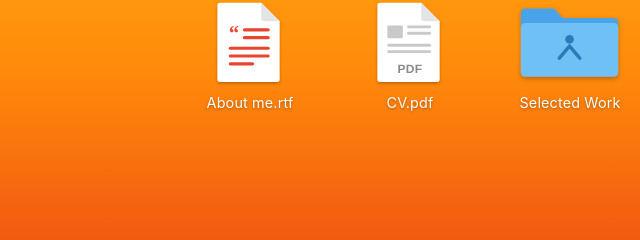
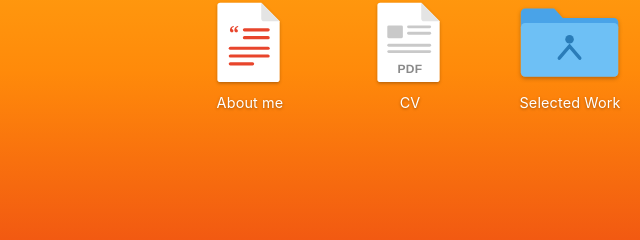
Before and after one commit to sahli-lab/sahli-lab.github.io, a plain HTML site: page index.html in a window 1280 px wide. Shown: the part 344-584 px from the top of the page, 150-790 px from the left. Drawn offline with Linux system fonts and the light colour scheme.

Commit message:
Add files via upload

```diff
--- a/index.html
+++ b/index.html
@@ -41,7 +41,7 @@
           </g>
         </svg>
       </span>
-      <span class="icon-label">About me.rtf</span>
+      <span class="icon-label">About me</span>
     </button>
 
     <button class="icon" data-window="cv">
@@ -62,7 +62,7 @@
                 font-size="17" font-weight="700" fill="#8a8a8a" letter-spacing="0.5">PDF</text>
         </svg>
       </span>
-      <span class="icon-label">CV.pdf</span>
+      <span class="icon-label">CV</span>
     </button>
 
     <button class="icon" data-window="work">
@@ -112,7 +112,7 @@
 <section class="window" id="win-about" hidden>
   <header class="titlebar">
     <button class="close" aria-label="Close">&times;</button>
-    <span class="title">About me.rtf</span>
+    <span class="title">About me</span>
   </header>
   <div class="content">
     <h2>Sebastian Sahli</h2>
@@ -139,7 +139,7 @@
 <section class="window" id="win-cv" hidden>
   <header class="titlebar">
     <button class="close" aria-label="Close">&times;</button>
-    <span class="title">CV.pdf</span>
+    <span class="title">CV</span>
   </header>
   <div class="content">
     <h2>Curriculum Vitae</h2>
@@ -147,9 +147,6 @@
        intensivist. Clinical work in cardiac and neuro anaesthesia and intensive
        care; research on extracorporeal life support, coagulation management and
        perioperative outcomes.</p>
-    <p class="meta"><a href="cv.pdf" target="_blank" rel="noopener">Download full CV (PDF) &nearr;</a>
-       <br><small>Drop a file named <code>cv.pdf</code> in the repo root, or delete this line.</small></p>
-
     <h3>Positions</h3>
     <ul class="timeline">
       <li>
```
